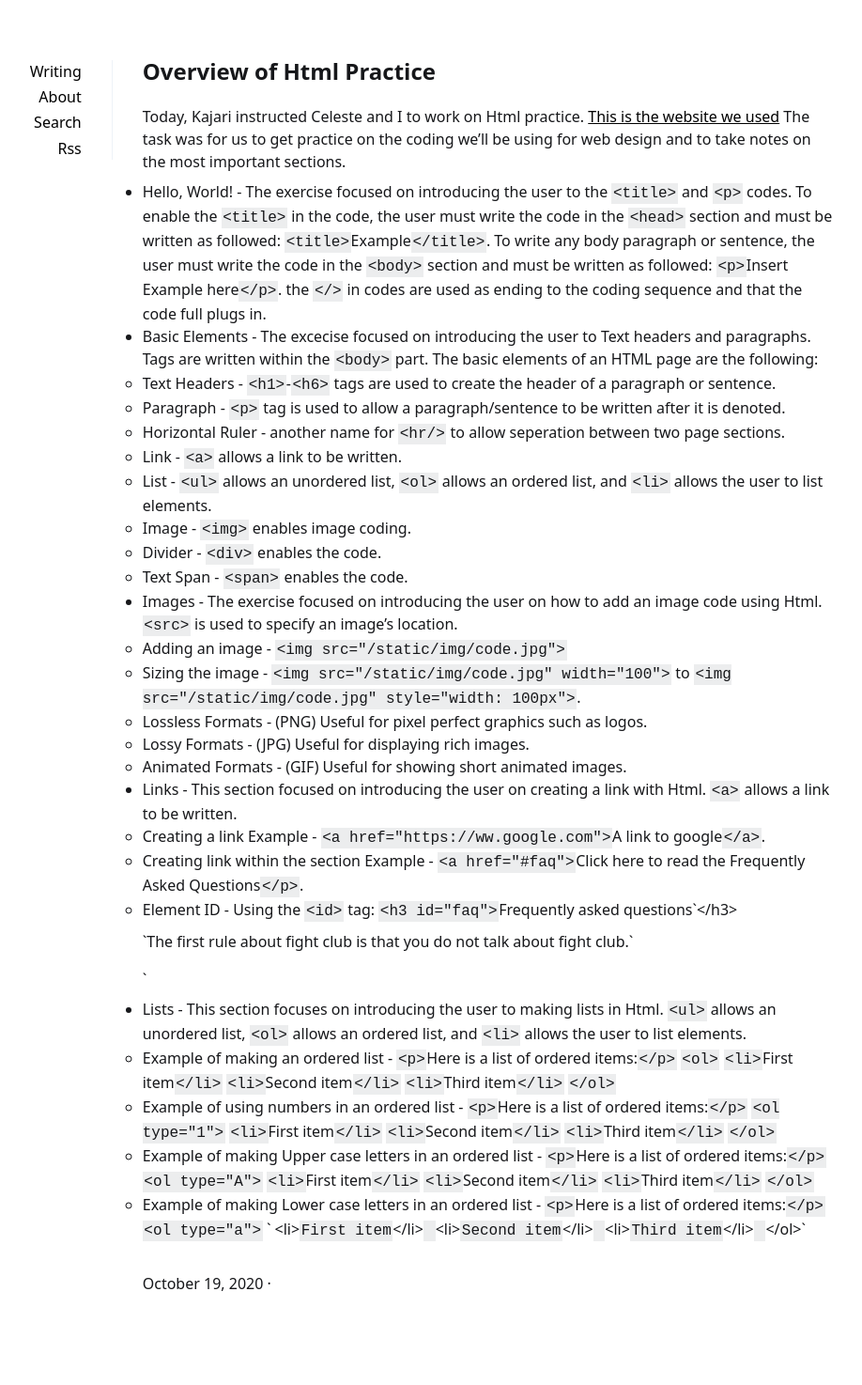
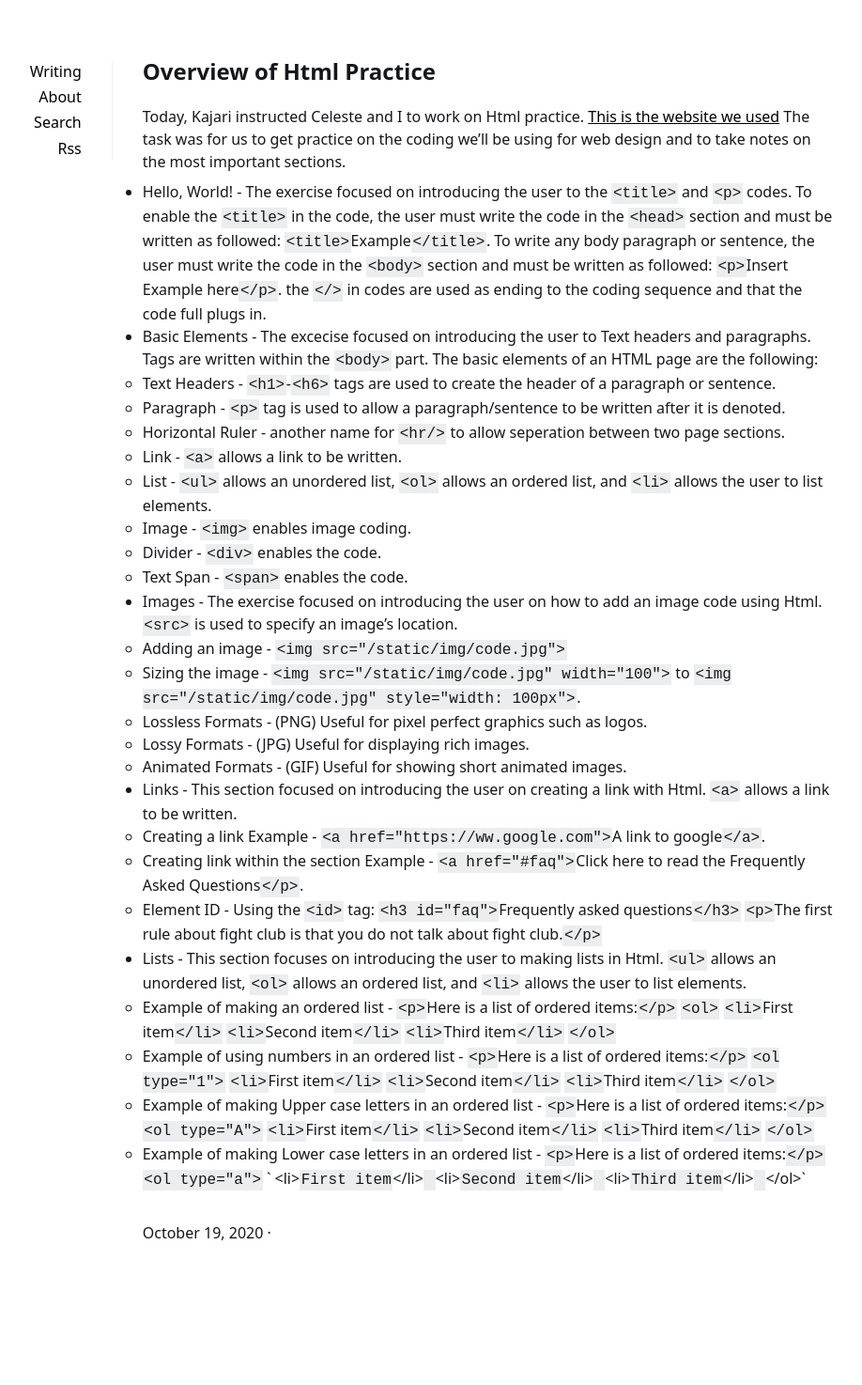
Before and after one commit to Osvaldo178/Osvaldo178.github.io, a Jekyll site: the page built from _posts/2020-10-19-Overview-of-Html-Practice.md, in a window 1280 px wide. Shown: the whole page at 94% size, without its empty margins (201-1119 px from the left). Built offline with Jekyll 4.4.1, drawn with Linux system fonts in a browser that asks for light colours; after the commit the page ends 1420 px from its top, so only the background shows below that.

```diff
--- a/_posts/2020-10-19-Overview-of-Html-Practice.md
+++ b/_posts/2020-10-19-Overview-of-Html-Practice.md
@@ -27,8 +27,8 @@ Today, Kajari instructed Celeste and I to work on Html practice. [This is the we
 * Links - This section focused on introducing the user on creating a link with Html. `<a>` allows a link to be written.
 	* Creating a link Example - `<a href="https://ww.google.com">`A link to google`</a>`.
 	* Creating link within the section Example - `<a href="#faq">`Click here to read the Frequently Asked Questions`</p>`.
-	* Element ID - Using the `<id>` tag: `<h3 id="faq">`Frequently asked questions`</h3>
-<p>`The first rule about fight club is that you do not talk about fight club.`</p>`
+	* Element ID - Using the `<id>` tag: `<h3 id="faq">`Frequently asked questions`</h3>`
+`<p>`The first rule about fight club is that you do not talk about fight club.`</p>`
 * Lists - This section focuses on introducing the user to making lists in Html. `<ul>` allows an unordered list, `<ol>` allows an ordered list, and `<li>` allows the user to list elements.
 	* Example of making an ordered list -
 	`<p>`Here is a list of ordered items:`</p>`
```
